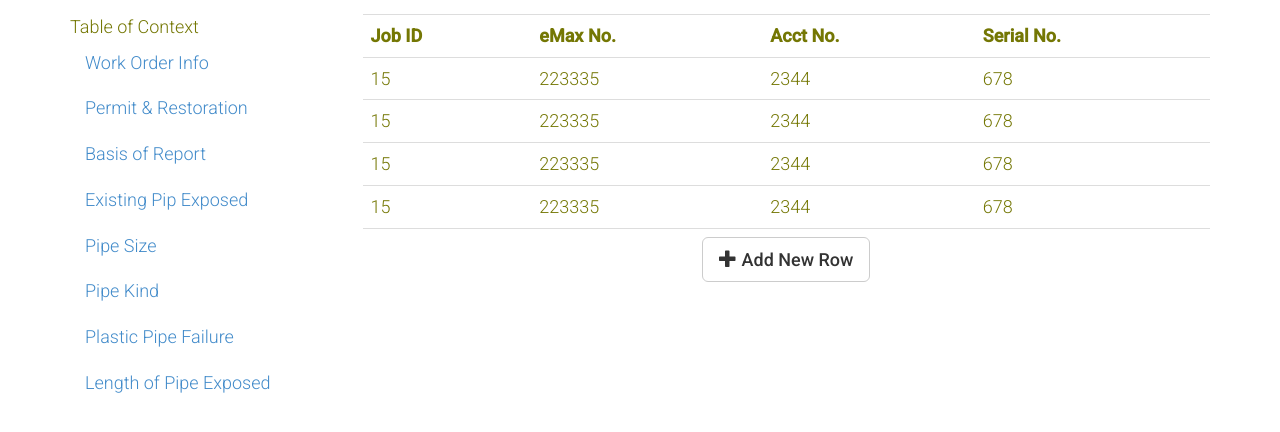
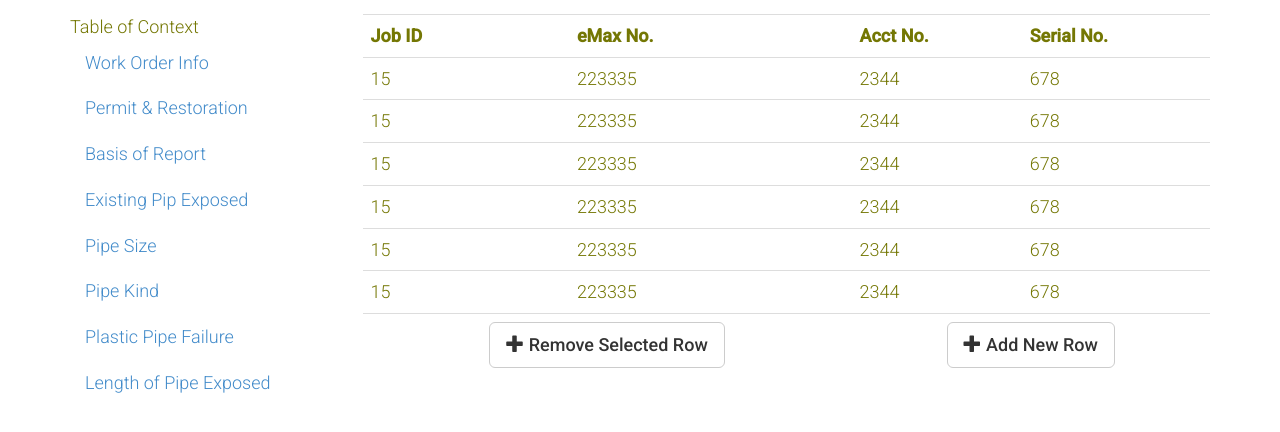
Before and after one commit to MartianKnight/de_mobileapp, a plain HTML site: page jcfHeaderTable.html in a window 1280 px wide. Shown: the part 58-490 px from the top of the page. Drawn offline with nearby package versions, Linux system fonts and the light colour scheme.

Commit message:
Add more rows

```diff
--- a/jcfHeaderTable.html
+++ b/jcfHeaderTable.html
@@ -111,7 +111,24 @@
               <td>678</td>
             </tr>
             <tr>
-              <td class="text-center" colspan="4">
+              <td>15</td>
+              <td>223335</td>
+              <td>2344</td>
+              <td>678</td>
+            </tr>
+            <tr>
+              <td>15</td>
+              <td>223335</td>
+              <td>2344</td>
+              <td>678</td>
+            </tr>
+            <tr>
+              <td class="text-center" colspan="2">
+                <button type="button" class="btn btn-default btn-lg">
+                  <span class="glyphicon glyphicon-plus"></span> Remove Selected Row
+                </button>
+              </td>
+              <td class="text-center" colspan="2">
                 <button type="button" class="btn btn-default btn-lg">
                   <span class="glyphicon glyphicon-plus"></span> Add New Row
                 </button>
```
